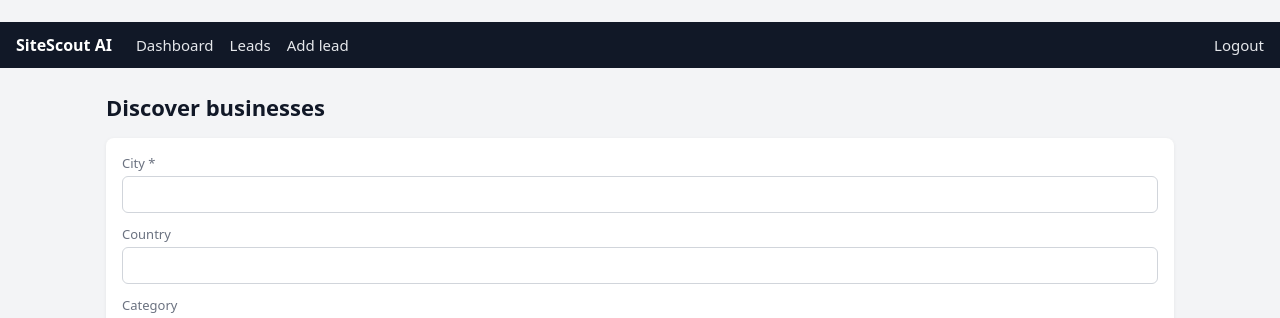
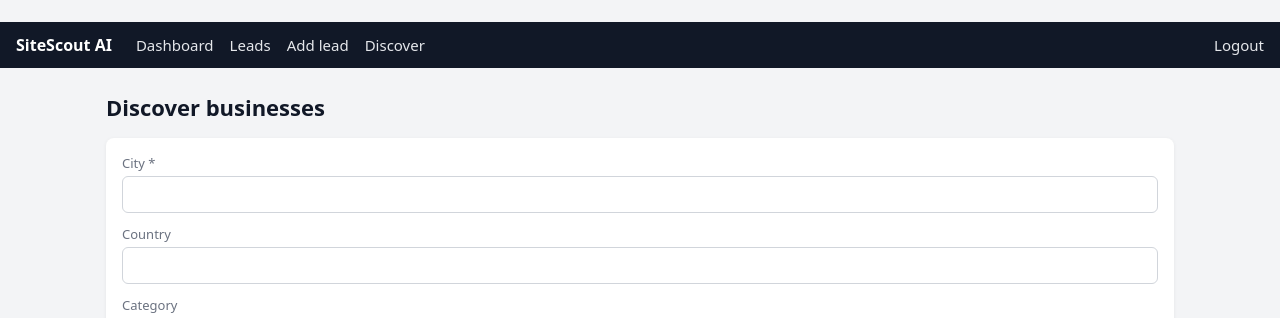
Before and after one commit to ali-hassan-483/SiteScout-AI, a FastAPI app: template app/templates/discovery.html in a window 1280 px wide. Shown: the top 318 px of the page. Run offline with FastAPI, Linux system fonts and the light colour scheme; the template is opened without the code that fills it, so the values that code supplies are empty.

Commit message:
Connect discovery routes and add Discover menu link

```diff
--- a/app/main.py
+++ b/app/main.py
@@ -228,3 +228,6 @@ def delete_lead(request: Request, lead_id: int):
         return r
     leads.delete_lead(lead_id)
     return RedirectResponse("/leads", status_code=303)
+
+from app.routes_discovery import router as discovery_router  # noqa: E402
+app.include_router(discovery_router)
--- a/app/templates/base.html
+++ b/app/templates/base.html
@@ -47,6 +47,7 @@
     <a href="/">Dashboard</a>
     <a href="/leads">Leads</a>
     <a href="/leads/new">Add lead</a>
+    <a href="/discover">Discover</a>
     <span class="spacer"></span>
     <a href="/logout">Logout</a>
   </nav>
```
